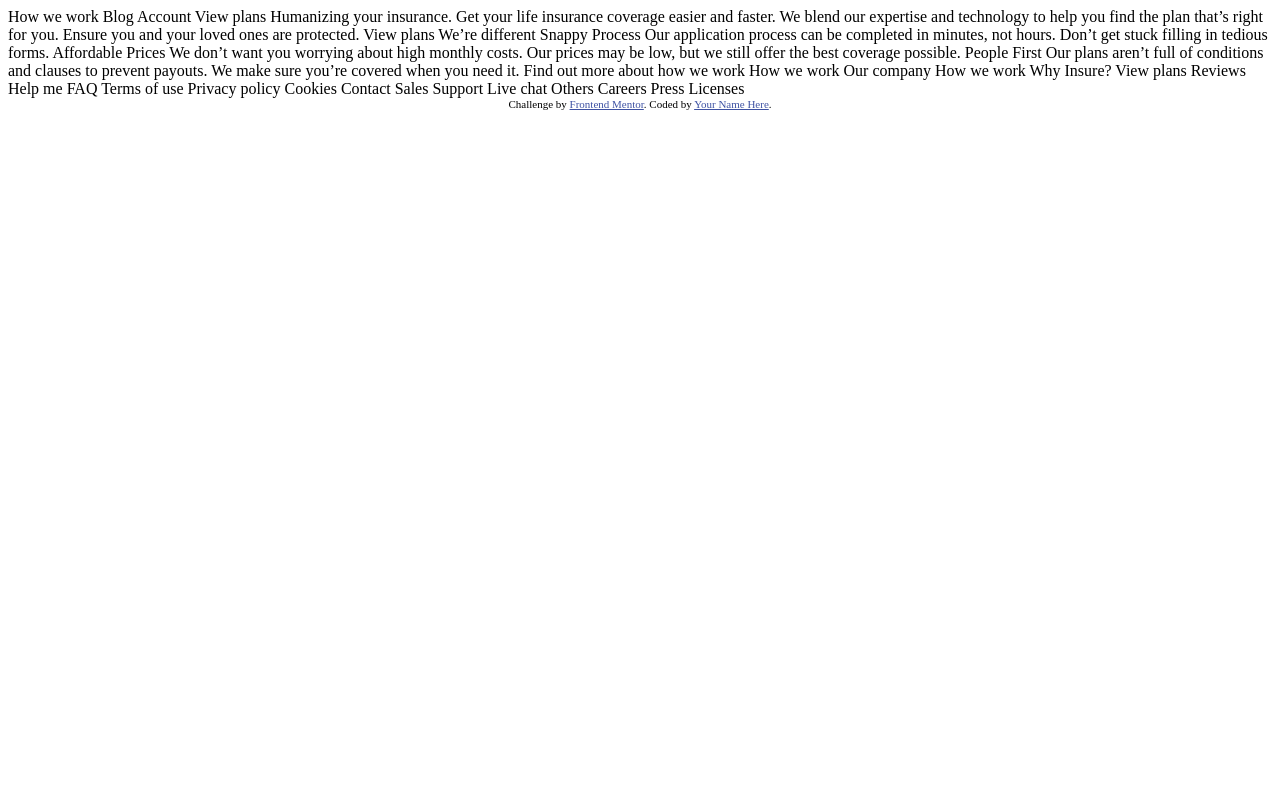
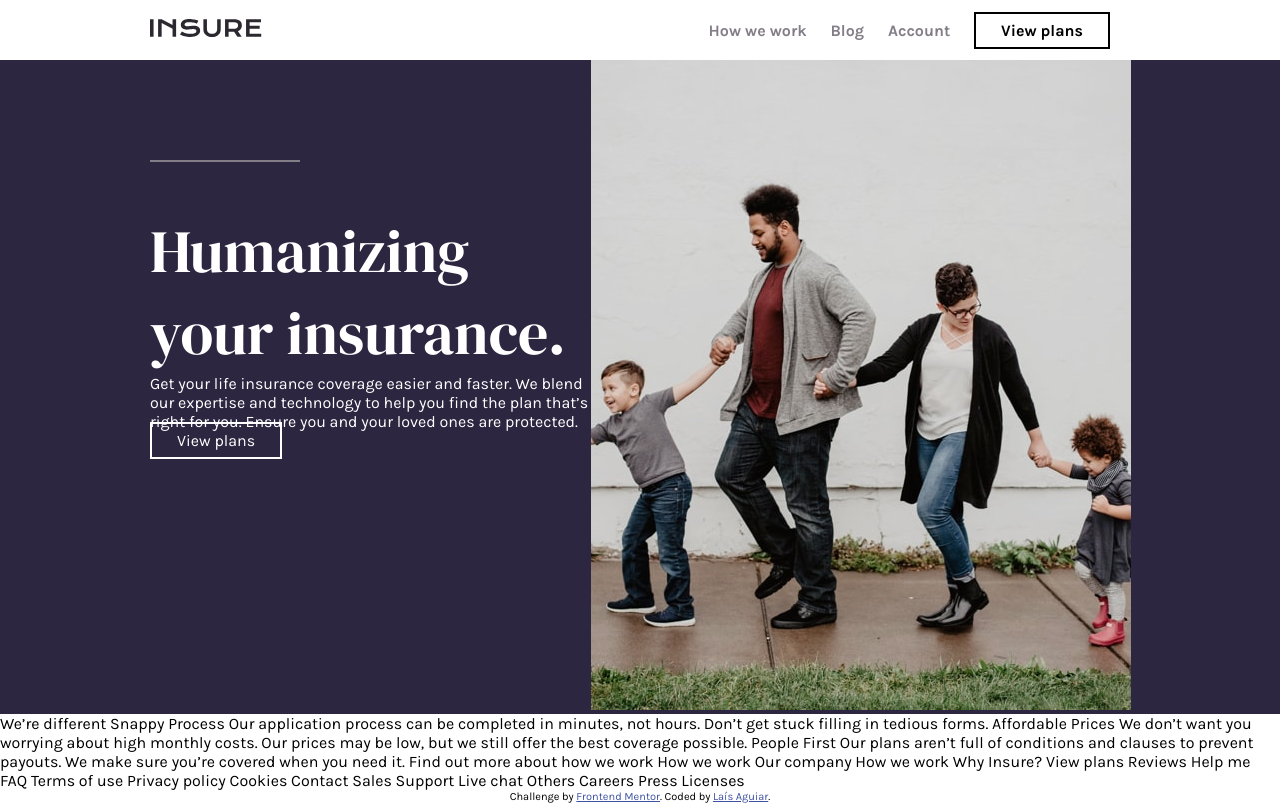
Before and after one commit to laisooliveira/insure-landing-page-master, a website: page index.html in a window 1280 px wide. Drawn offline with nearby package versions, Linux system fonts and the light colour scheme.

Commit message:
Nav and header in progress

```diff
--- a/index.html
+++ b/index.html
@@ -5,7 +5,10 @@
   <meta name="viewport" content="width=device-width, initial-scale=1.0"> <!-- displays site properly based on user's device -->
 
   <link rel="icon" type="image/png" sizes="32x32" href="./images/favicon-32x32.png">
-
+  <link rel="stylesheet" href="css/main.css">
+  <link href="https://fonts.googleapis.com/css?family=Karla:400,700&display=swap" rel="stylesheet">
+  <link href="https://fonts.googleapis.com/css?family=DM+Serif+Display&display=swap" rel="stylesheet">
+  <link href="https://unpkg.com/ionicons@4.5.10-0/dist/css/ionicons.min.css" rel="stylesheet">
   <title>Frontend Mentor | Insure landing page</title>
 
   <!-- Feel free to remove these styles or customise in your own stylesheet 👍 -->
@@ -16,18 +19,35 @@
 </head>
 <body>
 
-  How we work
-  Blog
-  Account
-  View plans
-
-  Humanizing your insurance.
-
-  Get your life insurance coverage easier and faster. We blend our expertise
-  and technology to help you find the plan that’s right for you. Ensure you
-  and your loved ones are protected.
-
-  View plans
+  <header>
+    <nav class="nav container">
+      <div class="logo">
+        <img src="images/logo.svg" alt="Logo">
+      </div>
+      <ul class="nav-items">
+        <li class="nav-item">How we work</li>
+        <li class="nav-item">Blog</li>
+        <li class="nav-item">Account</li>
+        <li class="nav-item square-button-black">View plans</li>
+      </ul>
+    </nav>
+    <section class="banner container">
+      <div class="banner-section-left">
+        <h1 class="primary-text">Humanizing<br> your insurance.</h1>
+        <p class="banner-intro-text">
+          Get your life insurance coverage easier and faster. We blend our expertise
+          and technology to help you find the plan that’s right for you. Ensure you
+          and your loved ones are protected.
+        </p>
+        <a class="square-button-white">
+          View plans
+        </a>
+      </div>
+      <div class="banner-section-right">
+        <img src="images/image-intro-desktop.jpg" alt="">
+      </div>
+    </section>
+  </header>
 
   We’re different
 
@@ -79,7 +99,7 @@
 
   <div class="attribution">
     Challenge by <a href="https://www.frontendmentor.io?ref=challenge" target="_blank">Frontend Mentor</a>.
-    Coded by <a href="#">Your Name Here</a>.
+    Coded by <a href="https://github.com/laisooliveira/insure-landing-page-master" target="_blank">Laís Aguiar</a>.
   </div>
 </body>
 </html>
--- a/package.json
+++ b/package.json
@@ -4,7 +4,7 @@
   "description": "![Design preview for the Insure landing page coding challenge](./design/desktop-preview.jpg)",
   "main": "index.js",
   "scripts": {
-    "test": "echo \"Error: no test specified\" && exit 1"
+    "scss": "node-sass --watch scss -o css"
   },
   "author": "",
   "license": "ISC",
--- /dev/null
+++ b/scss/main.scss
@@ -0,0 +1,80 @@
+$dark-violet: hsl(256, 26%, 20%);
+$grayish-blue: hsl(216, 30%, 68%);
+$very-dark-violet: hsl(270, 9%, 17%);
+$dark-grayish-violet: hsl(273, 4%, 51%);
+$light-gray: hsl(0, 0%, 98%);
+
+* {
+    margin: 0;
+    padding: 0;
+    box-sizing: border-box;
+}
+
+body {
+    font-size: 16px;
+    font-family: 'Karla', sans-serif;
+}
+
+header {
+    background-color: $dark-violet;
+    color: white;
+}
+
+.container {
+    padding: 0 150px;
+}
+.nav {
+    height: 60px;
+    width: 100%;
+    display: flex;
+    justify-content: space-between;
+    align-items: center;
+    background-color: white;
+}
+.nav-item {
+    display: inline-block;
+    margin-right: 20px;
+    color: $dark-grayish-violet;
+    font-weight: 700;
+}
+
+.banner {
+    display: flex;
+
+    div {
+        width: 45%;
+    }
+}
+.square-button-black {
+    border: 2px solid black;
+    color: black;
+    padding: 7px 25px;
+}
+
+.square-button-white {
+    color: white;
+    border: 2px solid white;
+    padding: 7px 25px;
+}
+
+
+.primary-text {
+    font-size: 60px;
+    font-family: 'DM Serif Display', serif;
+    font-weight: 400;
+    position: relative;
+    padding-top: 150px;
+
+    &::before {
+        content: "";
+        position: absolute;
+        width: 150px;
+        height: 2px;
+        background-color: $dark-grayish-violet;
+        top: 100px;
+    }
+}
+
+.banner-intro-text {
+    display: inline-block;
+}
```
Also changed, not shown: css/main.css (added).
